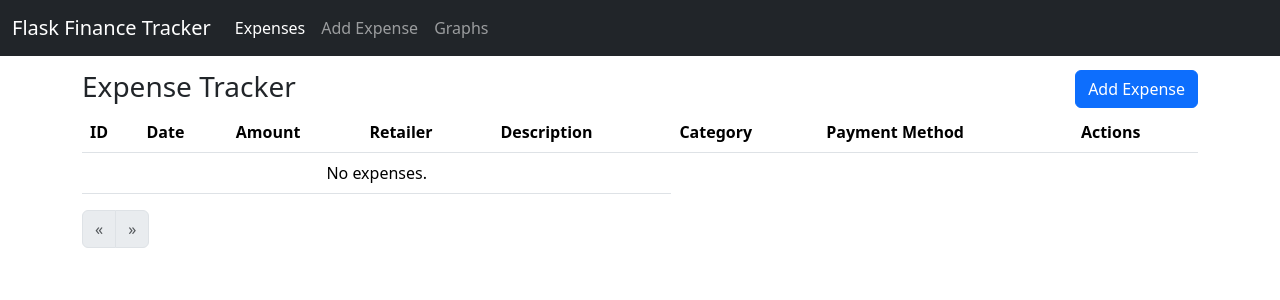
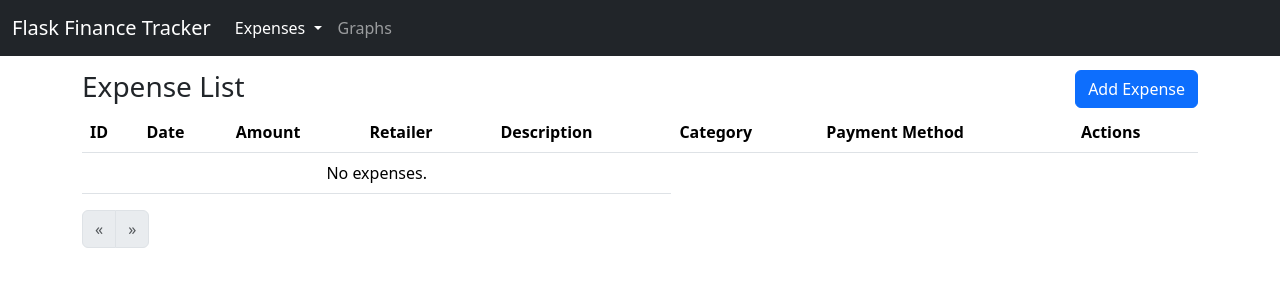
Before and after one commit to maxwellmcneal/Flask-Finance-Tracker, a Flask app: page /expenses/ in a window 1280 px wide. Shown: the top 300 px of the page. Run offline with Flask 3, Linux system fonts and the light colour scheme; data that the repository does not hold is empty; some libraries are stand-ins or nearby versions.

Commit message:
Added dropdown to navbar, removed old test code

```diff
--- a/templates/base.html
+++ b/templates/base.html
@@ -10,30 +10,35 @@
     <body>
         <nav class="navbar navbar-expand-md navbar-dark bg-dark fixed-top primary-bg">
             <div class="container-fluid">
-                {% if active_page == "index" %}
-                <span class="navbar-brand">Flask Finance Tracker</span>
-                {% else %}
                 <a class="navbar-brand" href="/">Flask Finance Tracker</a>
-                {% endif %}
                 <button class="navbar-toggler" type="button" data-bs-toggle="collapse" data-bs-target="#navbarSupportedContent" aria-controls="navbarSupportedContent" aria-expanded="false" aria-label="Toggle navigation">
                     <span class="navbar-toggler-icon"></span>
                 </button>
-                {% set navigation_bar = [
-                    ('/expenses', 'expenses', 'Expenses'),
-                    ('/expenses/add', 'expenses_add', 'Add Expense'),
-                    ('/graphs', 'graphs', 'Graphs')
+                {% set nav_items = [
+                    {'caption':'Expenses', 'id_prefix':'expenses', 'dropdown':[
+                        {'href':'/expenses', 'id':'expenses', 'caption':'Expense List'},
+                        {'href':'/expenses/add', 'id':'expenses_add', 'caption':'Add Expense'}
+                    ]},
+                    {'href':'/graphs', 'id':'graphs', 'caption':'Graphs'}
                 ] %}
                 <div class="collapse navbar-collapse" id="navbarSupportedContent">
                     <ul class="navbar-nav mr-auto">
-                        {% for href, id, caption in navigation_bar %}
-                            {% if id == active_page %}
-                            <li class="nav-item active">
-                                <span class="nav-link active" aria-current"page">{{ caption }}</span>
-                            </li>
+                        {% for item in nav_items %}
+                            {% if item.dropdown %}
+                                <li class="nav-item dropdown">
+                                    <a class="nav-link dropdown-toggle{% if active_page.startswith(item.id_prefix) %} active{% endif %}" href="#" role="button" data-bs-toggle="dropdown" aria-expanded="false">
+                                        {{item.caption}}
+                                    </a>
+                                    <ul class="dropdown-menu dropdown-menu-dark">
+                                        {% for subitem in item.dropdown%}
+                                            <li><a class="dropdown-item" href="{{ subitem.href }}">{{ subitem.caption }}</a></li>
+                                        {% endfor %}
+                                    </ul>
+                                </li>
                             {% else %}
-                            <li class="nav-item">
-                                <a class="nav-link" href="{{ href }}">{{ caption }}</a>
-                            </li>
+                                <li class="nav-item">
+                                    <a class="nav-link{% if item.id == active_page %} active{% endif %}" href="{{ item.href }}">{{ item.caption }}</a>
+                                </li>
                             {% endif %}
                         {% endfor %}
                     </ul>
--- a/templates/expenses.html
+++ b/templates/expenses.html
@@ -3,7 +3,7 @@
 {% block expenses %}
 <div class="container" style="padding-top: 70px;">
     <div class="row">
-        <div class="col"> <h3>Expense Tracker</h3> </div>
+        <div class="col"> <h3>Expense List</h3> </div>
         <div class="col text-end">
             <a class="btn btn-primary" href="/expenses/add" role="button">
                 Add Expense
--- a/views/expenses.py
+++ b/views/expenses.py
@@ -8,20 +8,6 @@ expenses_bp = Blueprint("expenses", __name__, url_prefix="/expenses")
 
 @expenses_bp.route("/", methods=["GET"])
 def list_expenses():
-    # optionally add one test expense if none exist
-    # if not Expense.query.first():
-    #     test_expense = Expense(
-    #         id=123,
-    #         date=dt.date(2025, 6, 1),
-    #         amount=5.99,
-    #         retailer="Spotify",
-    #         description="June subscription",
-    #         category="Entertainment",
-    #         payment_method="Chase Credit Card (8458)"
-    #     )
-    #     db.session.add(test_expense)
-    #     db.session.commit()
-
     page = request.args.get("page", 1, type=int)
 
     pagination = db.paginate(db.select(Expense).order_by(Expense.id.desc()), page=page, per_page=10, error_out=False)
@@ -62,7 +48,7 @@ def edit_expense(expense_id: int):
         db.session.commit()
         flash("Expense successfully edited!")
         return redirect(url_for("expenses.list_expenses"))
-    return render_template("expenses_edit.html", form=form, expense=expense)
+    return render_template("expenses_edit.html", form=form, expense=expense, active_page="expenses_edit")
 
 
 @expenses_bp.route("/delete/<int:expense_id>", methods=["POST"])
```
